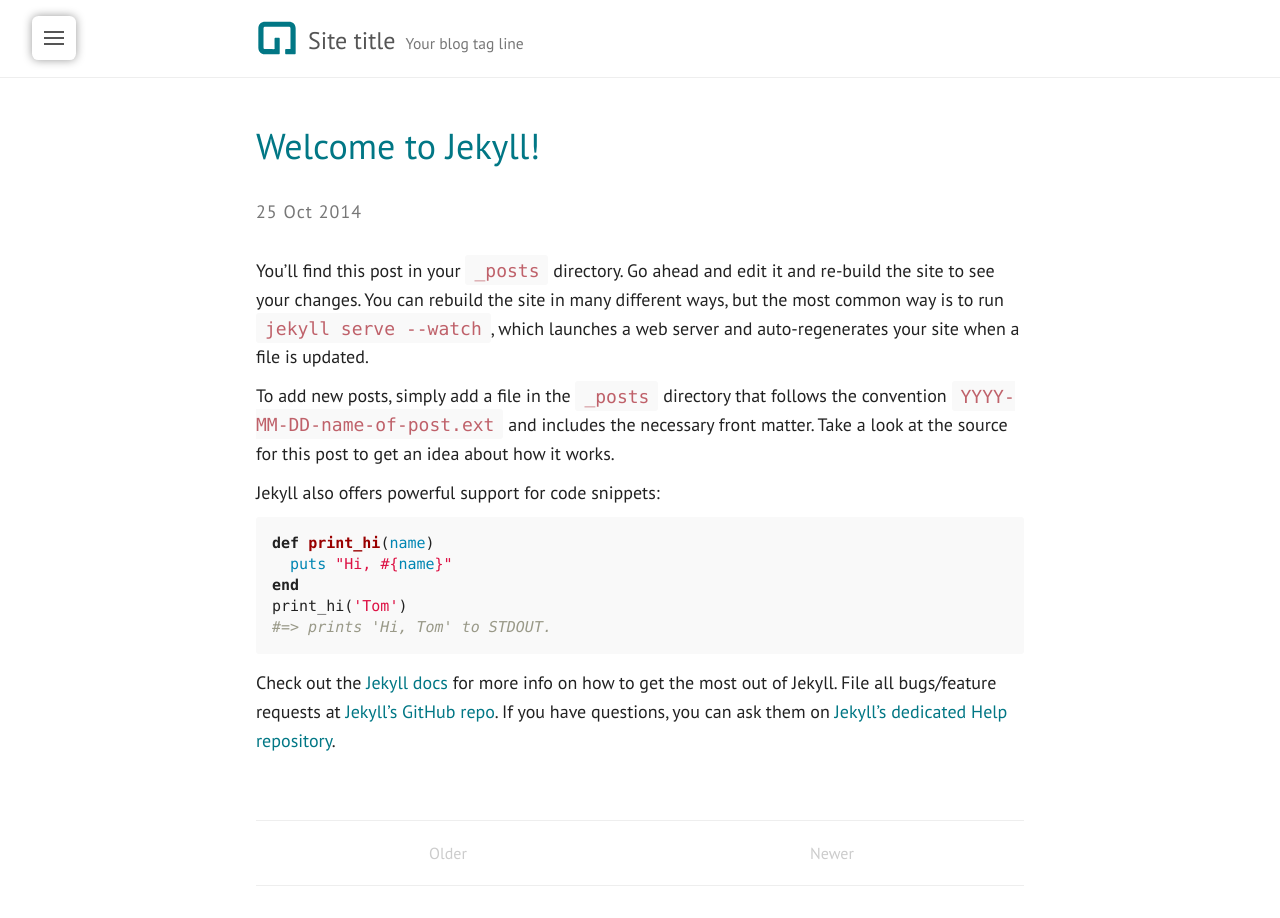
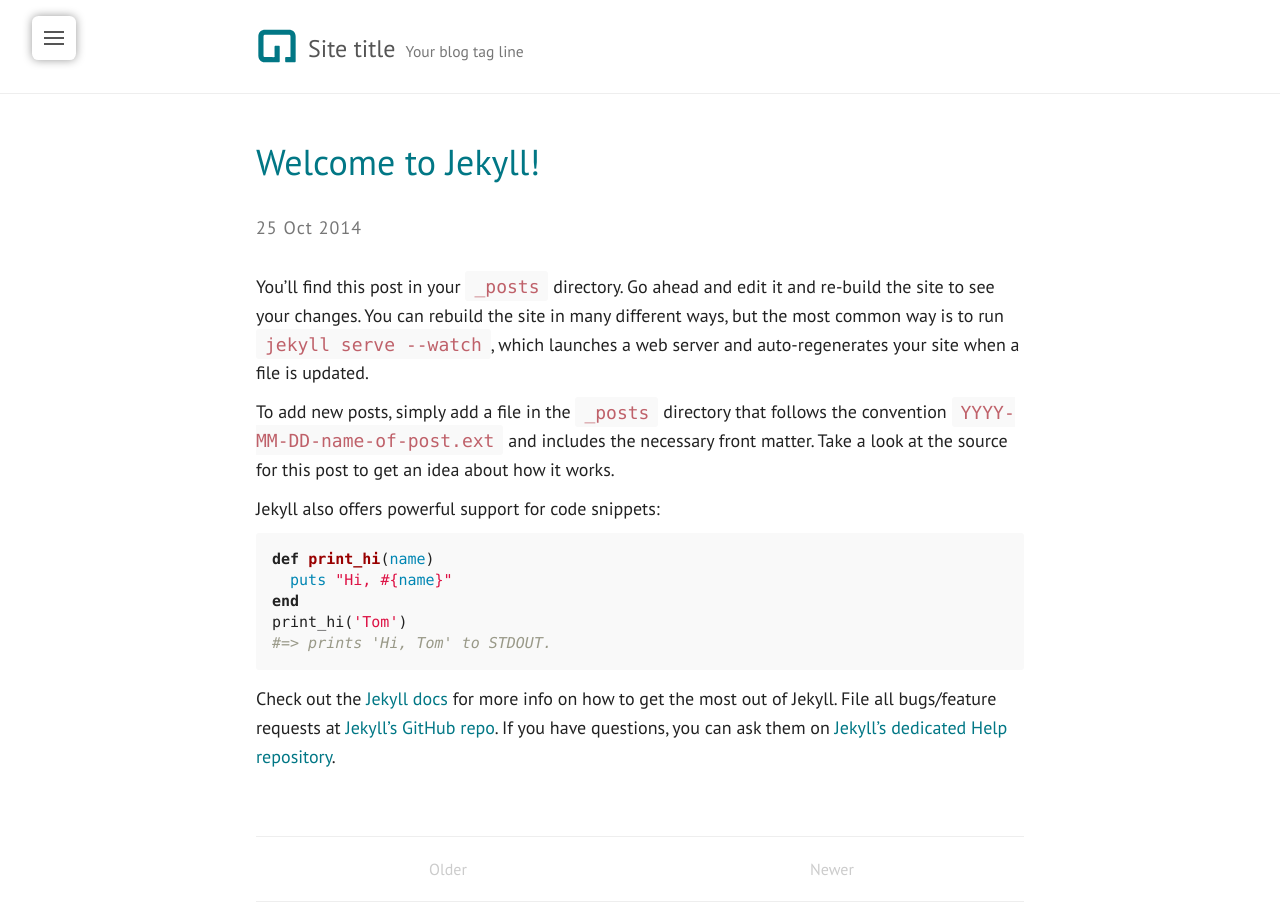
Before and after one commit to gayanvirajith/go, a Jekyll site: the page built from index.html, in a window 1280 px wide. Built offline with Jekyll 4.4.1, drawn with Linux system fonts in a browser that asks for light colours; the list of posts is cut into pages by our own code.

Commit message:
Add more padding to masthead panel

```diff
--- a/assets/css/main.scss
+++ b/assets/css/main.scss
@@ -205,7 +205,7 @@
   margin-bottom: 3rem;
   border-bottom: 1px solid $gray-lighter;
   width: 100%;
-  padding: .5em 0;
+  padding: 1em 0;
   @include MQ(M){
     display: table;
     height: 50px;
@@ -343,7 +343,7 @@
 /* Style the `label` that we use to target the `.sidebar-checkbox` */
 .sidebar-toggle {
   position: absolute;
-  top:  .5rem;
+  top:  1rem;
   left: 2rem;
   display: block;
   width: 44px;
```
